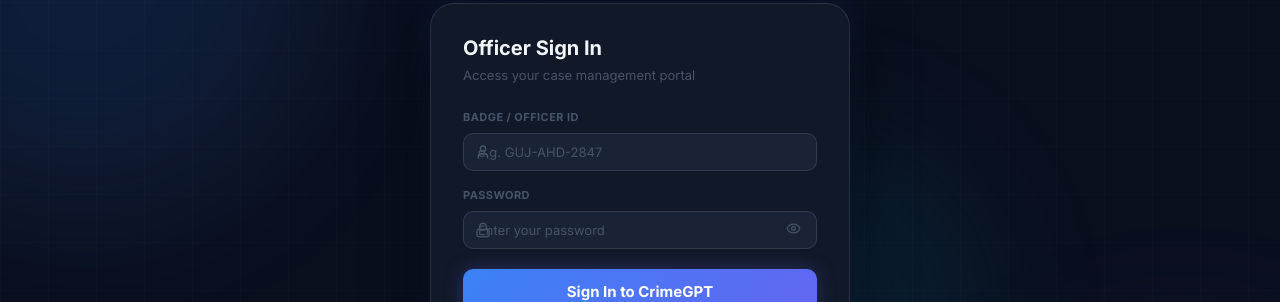
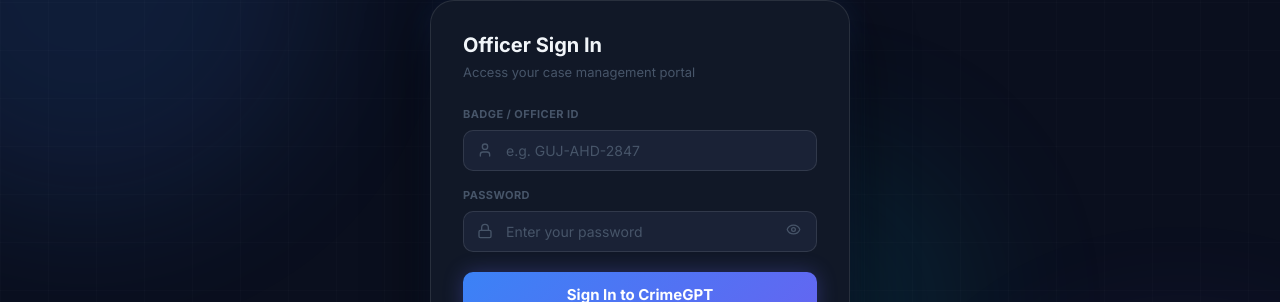
Before and after one commit to atharv9727-debug/crimegpt, a React (Vite) app in the folder crimegpt-frontend/: page /login in a window 1280 px wide. Shown: the part 142-444 px from the top of the page. Built offline with nearby package versions, Linux system fonts and the light colour scheme; no server answers; the HTML template or start-up script is replaced by a standard one.

Commit message:
fix: resolve login form placeholder icon overlap by scoping input styles and adjusting padding

```diff
--- a/crimegpt-frontend/src/pages/Login/LoginPage.css
+++ b/crimegpt-frontend/src/pages/Login/LoginPage.css
@@ -101,31 +101,34 @@
 .login-form { display: flex; flex-direction: column; gap: 16px; }
 .form-group { display: flex; flex-direction: column; gap: 6px; }
 .form-group label { font-size: 13px; font-weight: 600; color: var(--text-secondary); }
-.input-wrap {
+.login-page .input-wrap {
   position: relative;
   display: flex;
   align-items: center;
 }
-.input-icon {
+.login-page .input-icon {
   position: absolute;
-  left: 12px;
+  left: 14px;
   color: var(--text-muted);
   pointer-events: none;
   flex-shrink: 0;
+  display: flex;
+  align-items: center;
+  justify-content: center;
 }
-.input-wrap input {
+.login-page .input-wrap input {
   width: 100%;
   background: var(--bg-elevated);
   border: 1px solid var(--border-default);
   border-radius: var(--radius-md);
-  padding: 11px 40px 11px 38px;
+  padding: 11px 40px 11px 42px;
   font-size: 14px;
   color: var(--text-primary);
   transition: var(--transition);
   outline: none;
 }
-.input-wrap input::placeholder { color: var(--text-muted); }
-.input-wrap input:focus { border-color: var(--accent-primary); box-shadow: 0 0 0 3px rgba(59,130,246,0.15); }
+.login-page .input-wrap input::placeholder { color: var(--text-muted); }
+.login-page .input-wrap input:focus { border-color: var(--accent-primary); box-shadow: 0 0 0 3px rgba(59,130,246,0.15); }
 .pass-toggle {
   position: absolute;
   right: 12px;
```
